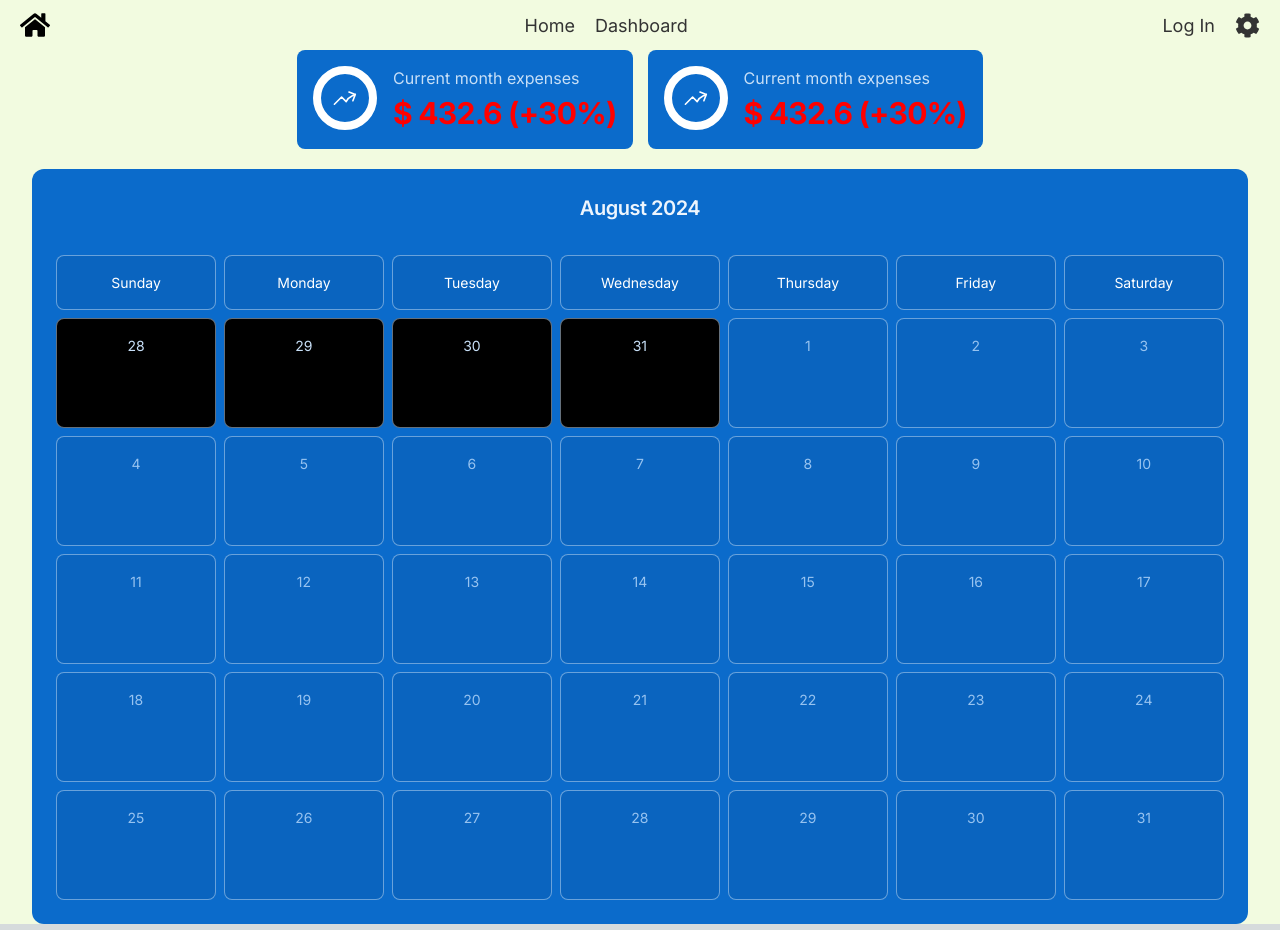
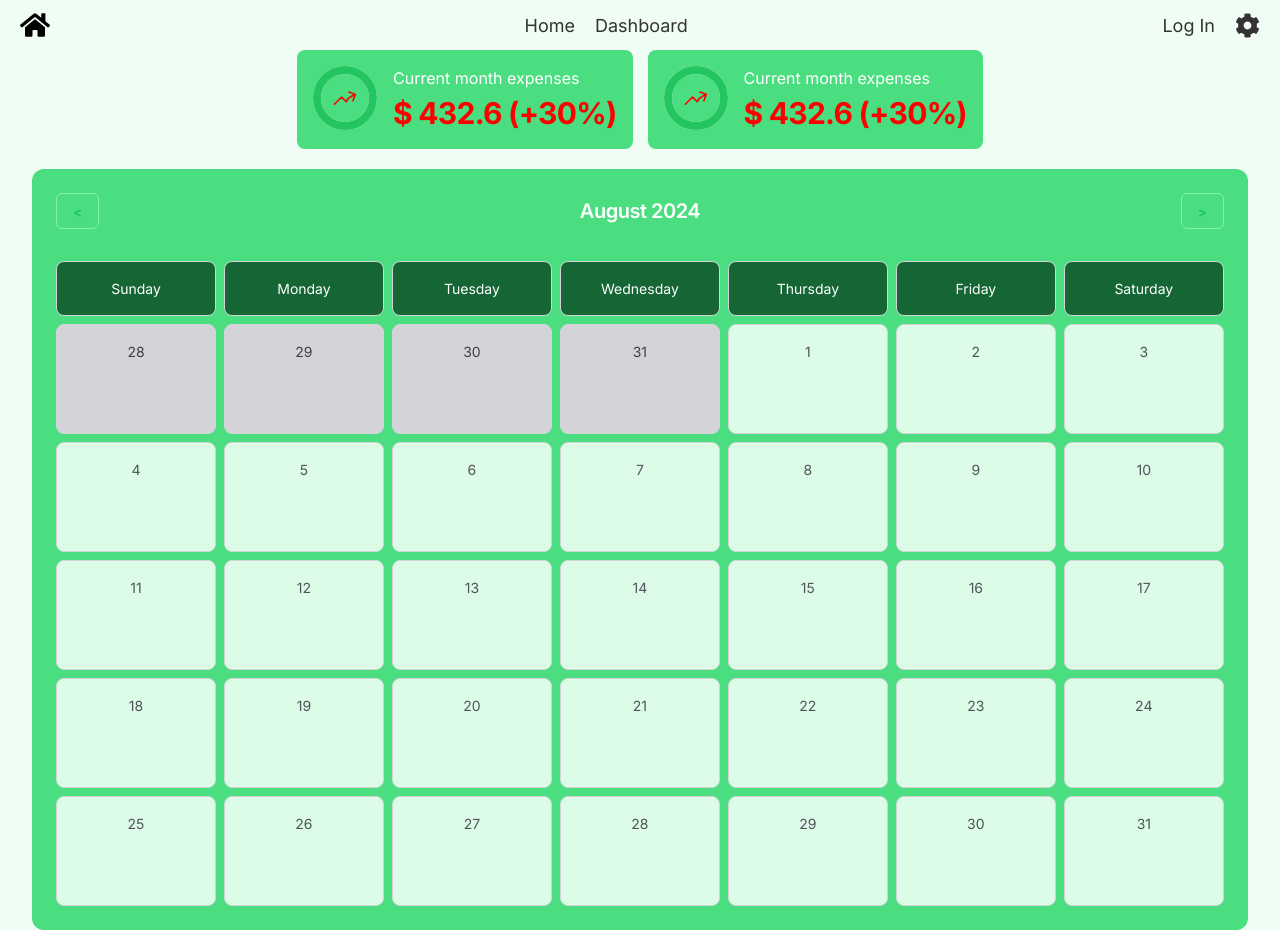
Before and after one commit to FranciscoMonteiro694/delivery-spender, a Next.js app in the folder delivery-frontend/: page / in a window 1280 px wide. Built offline with nearby package versions, Linux system fonts and the light colour scheme.

Commit message:
Add theme and switch month

```diff
--- a/delivery-frontend/src/app/components/Calendar.tsx
+++ b/delivery-frontend/src/app/components/Calendar.tsx
@@ -1,9 +1,12 @@
-import React from 'react';
+"use client"; // Ensure this component is client-side
+
+import React, { useState } from 'react';
 import Card from '@mui/joy/Card';
 import CardContent from '@mui/joy/CardContent';
 import Typography from '@mui/joy/Typography';
 import Grid from '@mui/joy/Grid';
 import Box from '@mui/joy/Box';
+import Button from '@mui/joy/Button';
 
 // Utility functions to get days and starting day of the month
 const getDaysInMonth = (month: number, year: number) => {
@@ -15,17 +18,17 @@ const getStartDayOfMonth = (month: number, year: number) => {
 };
 
 const Calendar: React.FC = () => {
-  const currentDate = new Date();
-  const month = currentDate.getMonth();
-  const year = currentDate.getFullYear();
-  const totalDays = getDaysInMonth(month, year);
-  const startDay = getStartDayOfMonth(month, year);
+  const [currentMonth, setCurrentMonth] = useState(new Date().getMonth());
+  const [currentYear, setCurrentYear] = useState(new Date().getFullYear());
+
+  const totalDays = getDaysInMonth(currentMonth, currentYear);
+  const startDay = getStartDayOfMonth(currentMonth, currentYear);
 
   // Get the previous and next month details
-  const prevMonth = month === 0 ? 11 : month - 1;
-  const nextMonth = month === 11 ? 0 : month + 1;
-  const prevMonthYear = month === 0 ? year - 1 : year;
-  const nextMonthYear = month === 11 ? year + 1 : year;
+  const prevMonth = currentMonth === 0 ? 11 : currentMonth - 1;
+  const nextMonth = currentMonth === 11 ? 0 : currentMonth + 1;
+  const prevMonthYear = currentMonth === 0 ? currentYear - 1 : currentYear;
+  const nextMonthYear = currentMonth === 11 ? currentYear + 1 : currentYear;
 
   const totalDaysPrevMonth = getDaysInMonth(prevMonth, prevMonthYear);
 
@@ -35,12 +38,38 @@ const Calendar: React.FC = () => {
   const daysOfTheWeek = ['Sunday', 'Monday', 'Tuesday', 'Wednesday', 'Thursday', 'Friday', 'Saturday'];
   const nextMonthDays = Array.from({ length: endDay === 0 ? 0 : 7 - endDay }, (_, i) => i + 1);
 
+  // Handlers to navigate months
+  const goToPrevMonth = () => {
+    setCurrentMonth(prevMonth);
+    setCurrentYear(prevMonthYear);
+  };
+
+  const goToNextMonth = () => {
+    setCurrentMonth(nextMonth);
+    setCurrentYear(nextMonthYear);
+  };
 
   return (
-    <Card color="primary" size="lg" variant="solid" invertedColors>
+    <Card sx={{ bgcolor: 'primary.400' }} size="lg" variant="solid">
       <CardContent>
-        <Box sx={{ display: 'flex', justifyContent: 'center', mb: 2 }}>
-          <Typography level="h4" color="primary">{currentDate.toLocaleString('default', { month: 'long' })} {year}</Typography>
+        <Box sx={{ display: 'flex', alignItems: 'center', justifyContent: 'space-between', mb: 2 }}>
+          <Button
+            sx={{ minWidth: '40px' }}
+            variant="outlined"
+            onClick={goToPrevMonth}
+          >
+            &lt;
+          </Button>
+          <Typography level="h4" sx={{ color: 'white' }}>
+            {new Date(currentYear, currentMonth).toLocaleString('default', { month: 'long' })} {currentYear}
+          </Typography>
+          <Button
+            sx={{ minWidth: '40px' }}
+            variant="outlined"
+            onClick={goToNextMonth}
+          >
+            &gt;
+          </Button>
         </Box>
       </CardContent>
       <CardContent>
@@ -48,9 +77,9 @@ const Calendar: React.FC = () => {
           {/* Render days of the week */}
           {daysOfTheWeek.map((day, index) => (
             <Grid item xs={1.714} key={index}>
-              <Card variant="outlined">
+              <Card sx={{ bgcolor: 'primary.800' }}>
                 <CardContent sx={{ textAlign: 'center' }}>
-                  <Typography level="body-sm" textColor="text.primary">{day}</Typography>
+                  <Typography level="body-sm" textColor="white">{day}</Typography>
                 </CardContent>
               </Card>
             </Grid>
@@ -58,7 +87,7 @@ const Calendar: React.FC = () => {
           {/* Render previous month's days */}
           {prevMonthDays.map(day => (
             <Grid item xs={1.714} key={`prev-${day}`}>
-              <Card variant="outlined" sx={{ backgroundColor: 'black', height: '110px' }}>
+              <Card variant="outlined" sx={{ bgcolor: 'neutral.300', height: '110px', cursor: 'pointer' }}>
                 <CardContent sx={{ textAlign: 'center' }}>
                   <Typography level="body-sm" textColor="text.secondary">
                     {day}
@@ -71,8 +100,8 @@ const Calendar: React.FC = () => {
           {/* Render current month's days */}
           {days.map(day => (
             <Grid item xs={1.714} key={day}>
-              <Card variant="outlined" sx={{ height: '110px' }}>
-                <CardContent sx={{ textAlign: 'center'}}>
+              <Card variant="outlined" sx={{ bgcolor: 'primary.100', height: '110px', cursor: 'pointer' }}>
+                <CardContent sx={{ textAlign: 'center' }}>
                   <Typography level="body-sm">{day}</Typography>
                 </CardContent>
               </Card>
@@ -82,7 +111,7 @@ const Calendar: React.FC = () => {
           {/* Render next month's days */}
           {nextMonthDays.map(day => (
             <Grid item xs={1.714} key={`next-${day}`}>
-              <Card variant="outlined" sx={{ backgroundColor: '#f0f0f0' }}>
+              <Card variant="outlined" sx={{ backgroundColor: '#f0f0f0', cursor: 'pointer' }}>
                 <CardContent sx={{ textAlign: 'center' }}>
                   <Typography level="body-sm" textColor="text.secondary">
                     {day}
--- a/delivery-frontend/src/app/components/CurrentCost.tsx
+++ b/delivery-frontend/src/app/components/CurrentCost.tsx
@@ -6,10 +6,10 @@ import SvgIcon from '@mui/joy/SvgIcon';
 
 export default function CurrentCost() {
   return (
-    <Card variant="solid" color="primary" sx={{ color: 'red' }} invertedColors>
+    <Card variant="solid" color="primary" sx={{ color: 'red', bgcolor: 'primary.400' }}>
       <CardContent orientation="horizontal">
-        <CircularProgress size="lg" determinate value={100}>
-          <SvgIcon>
+        <CircularProgress size="lg" determinate value={100} >
+          <SvgIcon sx={{ color: 'red'}}>
             <svg
               xmlns="http://www.w3.org/2000/svg"
               fill="none"
@@ -26,7 +26,7 @@ export default function CurrentCost() {
           </SvgIcon>
         </CircularProgress>
         <CardContent>
-          <Typography level="body-md">Current month expenses</Typography>
+          <Typography level="body-md" sx={{ color: 'white'}}>Current month expenses</Typography>
           <Typography level="h2" textColor="red">$ 432.6 (+30%)</Typography>
         </CardContent>
       </CardContent>
--- a/delivery-frontend/src/app/components/Header.css
+++ b/delivery-frontend/src/app/components/Header.css
@@ -3,7 +3,7 @@
     justify-content: space-between;
     align-items: center;
     padding: 10px 20px;
-    background-color: #f2fbe0;
+    background-color: #f0fdf4;
 }
 
 .logo {
--- a/delivery-frontend/src/app/page.module.css
+++ b/delivery-frontend/src/app/page.module.css
@@ -1,4 +1,4 @@
 .main {
   min-height: 100vh;
-  background-color: #f2fbe0;
+  background-color: #f0fdf4;
 }
--- a/delivery-frontend/src/app/page.tsx
+++ b/delivery-frontend/src/app/page.tsx
@@ -9,7 +9,6 @@ export default function Home() {
       <main className={styles.main}>
         <Header/>
         <MainPage/>
-        {/* <Footer/> */}
       </main>
     </ThemeProvider>
   );
--- a/delivery-frontend/src/app/theme.js
+++ b/delivery-frontend/src/app/theme.js
@@ -1,38 +1,40 @@
+
 import { extendTheme } from '@mui/joy/styles';
 
 const theme = extendTheme({
-  colorSchemes: {
-    light: {
-      palette: {
-        primary: {
-          main: '#2196F3', // Default 500 shade
+  "colorSchemes": {
+    "light": {
+      "palette": {
+        "primary": {
+          "50": "#f0fdf4",
+          "100": "#dcfce7",
+          "200": "#bbf7d0",
+          "300": "#86efac",
+          "400": "#4ade80",
+          "500": "#22c55e",
+          "600": "#16a34a",
+          "700": "#15803d",
+          "800": "#166534",
+          "900": "#14532d"
         },
-        secondary: {
-          main: '#f50057', // Example secondary color
-        },
-        tertiary: {  // Adding a third custom color
-          main: '#FF9800',  // Default main shade for tertiary
-          50: '#FFF3E0',
-          100: '#FFE0B2',
-          200: '#FFCC80',
-          300: '#FFB74D',
-          400: '#FFA726',
-          500: '#FF9800',
-          600: '#FB8C00',
-          700: '#F57C00',
-          800: '#EF6C00',
-          900: '#E65100',
-        },
-        background: {
-          paper: '#f5f5f5',
-        },
-        text: {
-          primary: '#0D47A1',
-          secondary: '#1E88E5',
-        },
-      },
+        "neutral": {
+          "50": "#fafafa",
+          "100": "#f4f4f5",
+          "200": "#e4e4e7",
+          "300": "#d4d4d8",
+          "400": "#a1a1aa",
+          "500": "#71717a",
+          "600": "#52525b",
+          "700": "#3f3f46",
+          "800": "#27272a",
+          "900": "#18181b"
+        }
+      }
     },
-  },
-});
+    "dark": {
+      "palette": {}
+    }
+  }
+})
 
 export default theme;
```
